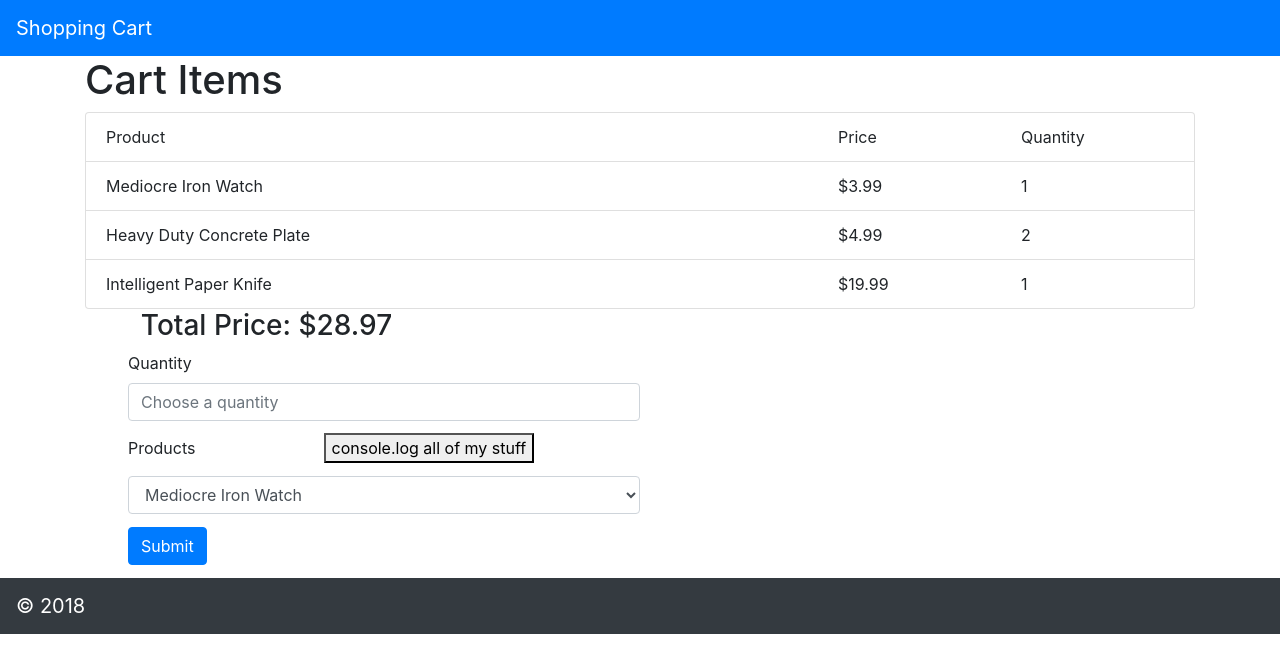
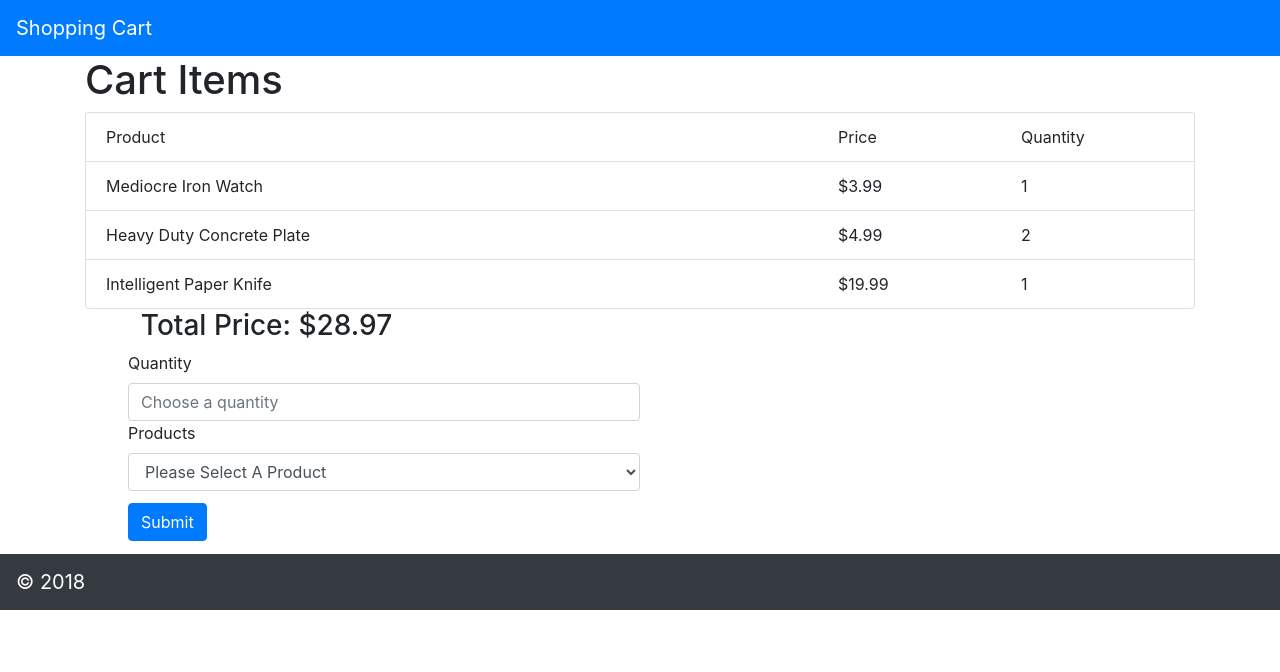
Before and after one commit to Kyle-Ski/Shopping, a React (Create React App) app: page / in a window 1280 px wide. Shown: the top 672 px of the page. Built offline with nearby package versions, Linux system fonts and the light colour scheme.

Commit message:
changing quantity after selecting product now works, along with selecting a item before a quantity

```diff
--- a/src/App.js
+++ b/src/App.js
@@ -41,10 +41,14 @@ class App extends Component {
 submitButton = (e) => {
   e.preventDefault()
   let currentList = this.state.cartItemsList
-  let newItem = {id: this.state.id ,product: this.state.product, quantity: this.state.quantity }
+  if (!this.state.quantity || !this.state.product.id){
+    alert("Please make sure all fields are filled out")
+  } else {
+    let newItem = {id: this.state.id ,product:{id: this.state.product.id, name: this.state.product.name, priceInCents: this.state.product.priceInCents * this.state.quantity}, quantity: this.state.quantity }
     this.setState({
         cartItemsList: currentList.concat(newItem)
     })
+  }
 }
 
 selectQuantity = (e) => {
@@ -60,15 +64,12 @@ showState = (e) => {
   console.log('the cartItemList:',this.state.cartItemsList)
 }
 setProduct = (e) => {
-  if (this.state.quantity === null){
-    alert("Please Enter a Quantity First")
-  } else {
   let selectedProduct = this.state.products.filter(product => {
       return product.id === Number(e.target.value)
   })
-    this.setState({product:{id:selectedProduct[0].id, name:selectedProduct[0].name, priceInCents:(selectedProduct[0].priceInCents/100)*this.state.quantity},
+  this.setState({product:{id:selectedProduct[0].id, name:selectedProduct[0].name, priceInCents:selectedProduct[0].priceInCents/100},
   id: this.state.cartItemsList.length + 1})
-}
+
 }
 
   render() {
--- a/src/addItem.js
+++ b/src/addItem.js
@@ -16,9 +16,9 @@ const AddItem = ({products, submit, selectQuantity, showState, setProduct}) => {
             <label htmlFor="quantity">Quantity</label>
             <input onChange={selectQuantity} type="number" min="0" className="form-control" id="quantity" placeholder="Choose a quantity"/>
             <label htmlFor="products">Products</label>
-            <button onClick={showState}>console.log all of my stuff</button>
+            {/* <button onClick={showState}>console.log all of my stuff</button> */}
             <select onChange={setProduct} className="form-control col-10" id="products">
-                <option value = '' disabled default>Please Select A Product</option>
+                <option value = '' disabled default selected>Please Select A Product</option>
                 {addItem(products)}
             </select>
             <button onClick={submit} className="btn btn-primary">Submit</button>
```
Lines whose indentation alone changed are shown as unchanged.
